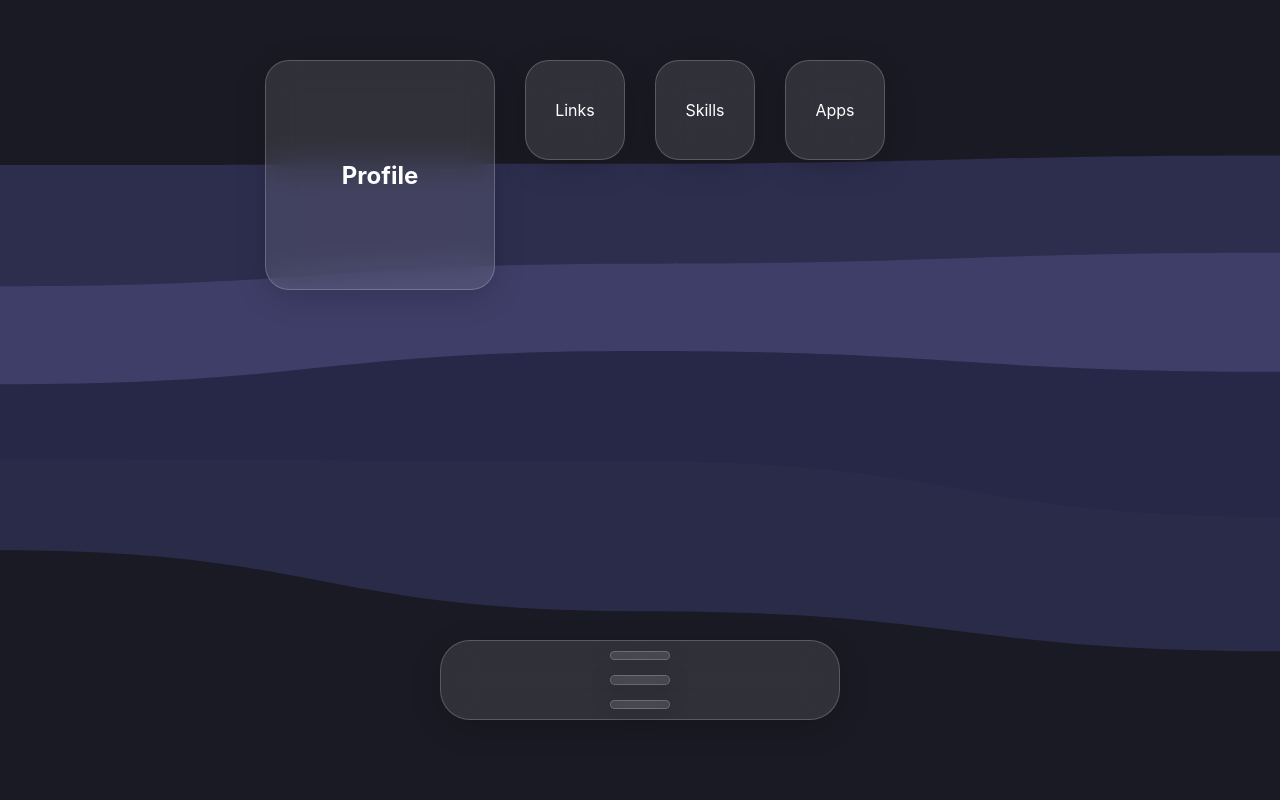
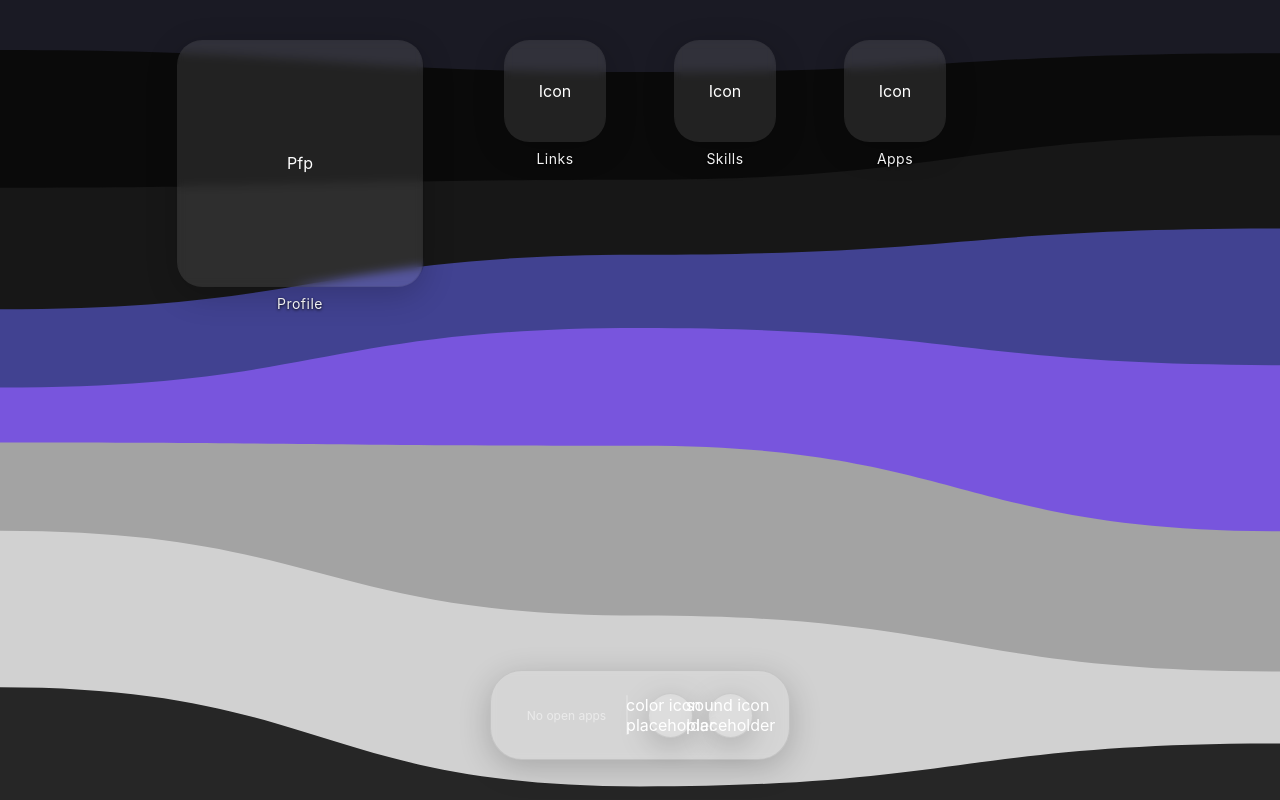
Before and after one commit to ASnailman/devportfolio, a Next.js app: page / in a window 1280 px wide. Built offline with nearby package versions, Linux system fonts and the light colour scheme.

Commit message:
Added main screen with clickable apps

```diff
--- a/src/app/page.js
+++ b/src/app/page.js
@@ -1,37 +1,166 @@
+"use client"; // nextjs files defaults to server, use client executes page on browser
+import { useState, useRef, useEffect } from 'react'; // usestate = memory, useref = html elements, useeffect = background tasks
+import { motion, AnimatePresence } from 'motion/react';
 import Background from '../components/background';
 import styles from './page.module.css';
 
+const APPS_CONFIG = [
+  { id: 'profile', label: 'Profile', isLarge: true },
+  { id: 'links', label: 'Links', isLarge: false },
+  { id: 'skills', label: 'Skills', isLarge: false },
+  { id: 'projects', label: 'Apps', isLarge: false },
+];
+
 export default function Home() {
+  const screenRef = useRef(null);
+  const [isLoading, setIsLoading] = useState(true);
+  const [openWindows, setOpenWindows] = useState([]);
+  const [activeWindow, setActiveWindow] = useState(null);
+
+  // loading timer
+  useEffect(() => {
+    const timer = setTimeout(() => setIsLoading(false), 1000);
+    return () => clearTimeout(timer);
+  }, []);
+
+  // open apps
+  const handleOpenApp = (app) => {
+    if (!openWindows.find((w) => w.id === app.id)) {
+      setOpenWindows([...openWindows, app]);
+    }
+    setActiveWindow(app.id);
+  };
+
+  const handleCloseWindow = (appId, event) => {
+    event.stopPropagation(); // Prevents the click from triggering window drag
+    setOpenWindows(openWindows.filter((w) => w.id !== appId));
+  };
+
+  // Brings a window to the top when you click anywhere on it
+  const handleFocusWindow = (appId) => {
+    setActiveWindow(appId);
+  };
+
+  const gridVariants = {
+    hidden: { opacity: 0 },
+    visible: { opacity: 1, transition: { staggerChildren: 0.15, delayChildren: 0.2 } }
+  };
+
+  const appVariants = {
+    hidden: { y: -100, opacity: 0 },
+    visible: { y: 0, opacity: 1, transition: { type: "spring", stiffness: 300, damping: 20 } }
+  };
+
   return (
-    <main style={{ position: "relative", width: "100vw", height: "100vh", overflow: "hidden" }}>
+    <main ref={screenRef} style={{ position: "relative", width: "100vw", height: "100vh", overflow: "hidden" }}>
       <Background />
 
-      <div className={styles.screenContainer}>
+      <AnimatePresence>
+        {isLoading ? (
+          <motion.div key="loader" className={styles.loaderContainer} exit={{ opacity: 0, scale: 0.9, filter: "blur(10px)" }}>
+            <div className={`${styles.glassEffect} ${styles.loaderLogo}`}>
+               <motion.div className={styles.spinner} animate={{ rotate: 360 }} transition={{ repeat: Infinity, duration: 1, ease: "linear" }} />
+            </div>
+          </motion.div>
+        ) : (
+          <motion.div key="homescreen" className={styles.screenContainer}>
 
-        <div className={styles.widgetGrid}>
+            {/* --- DESKTOP GRID --- */}
+            <motion.div className={styles.widgetGrid} variants={gridVariants} initial="hidden" animate="visible">
+                {APPS_CONFIG.map((app) => (
+                    <motion.div
+                        key={app.id}
+                        className={`${styles.appWrapper} ${app.isLarge ? styles.profileWrapper : ''}`}
+                        variants={appVariants}
 
-            <div className={`${styles.glassEffect} ${styles.profileWidget}`}>
-                <h2>Profile</h2>
-            </div>
-            <div className={`${styles.glassEffect} ${styles.smallWidget}`}>
-                <p>Links</p>
-            </div>
-            <div className={`${styles.glassEffect} ${styles.smallWidget}`}>
-                <p>Skills</p>
-            </div>
-            <div className={`${styles.glassEffect} ${styles.smallWidget}`}>
-                <p>Apps</p>
-            </div>
-        </div>
+                        // NEW: Open the app on click!
+                        onClick={() => handleOpenApp(app)}
 
+                        whileHover={{ scale: 1.05, filter: "brightness(1.15)", transition: { type: "spring", stiffness: 400, damping: 10 } }}
+                        whileTap={{ scale: 0.95 }}
+                    >
+                        <div className={styles.glassEffect}>
+                           <div className={styles.iconPlaceholder}>{app.isLarge ? 'Pfp' : 'Icon'}</div>
+                        </div>
+                        <span className={styles.appLabel}>{app.label}</span>
+                    </motion.div>
+                ))}
+            </motion.div>
 
-        <div className={`${styles.glassEffect} ${styles.dock}`}>
-             <div className={`${styles.glassEffect} ${styles.dockIcon}`}></div>
-             <div className={`${styles.glassEffect} ${styles.dockIcon}`}></div>
-             <div className={`${styles.glassEffect} ${styles.dockIcon}`}></div>
-        </div>
+            {/* --- WINDOW MANAGER --- */}
+            {/* We map through openWindows and render them over the desktop */}
+            {openWindows.map((app) => (
+                <motion.div
+                    key={`window-${app.id}`}
+                    className={`${styles.glassEffect} ${styles.windowContainer}`}
 
-      </div>
+                    // Fluid enter/exit animations
+                    initial={{ opacity: 0, scale: 0.8, y: 50 }}
+                    animate={{ opacity: 1, scale: 1, y: 0 }}
+                    exit={{ opacity: 0, scale: 0.8, y: 50 }}
+                    transition={{ type: "spring", stiffness: 300, damping: 25 }}
+
+                    // Z-Index Management: Active window gets 20, others get 10
+                    style={{ zIndex: activeWindow === app.id ? 20 : 10, position: 'absolute' }}
+
+                    // Bring to front on click
+                    onMouseDown={() => handleFocusWindow(app.id)}
+
+                    // Dragging configuration
+                    drag
+                    dragConstraints={screenRef}
+                    dragElastic={0.1} // Limits how far you can pull it out of bounds
+                    // dragListener={false} means you can't drag by clicking the body
+                >
+                    {/* Window Header (The draggable part) */}
+                    <div className={styles.windowHeader} onPointerDown={(e) => handleFocusWindow(app.id)}>
+                        <div className={styles.windowControls}>
+                            <div className={`${styles.controlDot} ${styles.closeDot}`} onClick={(e) => handleCloseWindow(app.id, e)} />
+                            <div className={`${styles.controlDot} ${styles.minDot}`} />
+                            <div className={`${styles.controlDot} ${styles.maxDot}`} />
+                        </div>
+                        <span className={styles.windowTitle}>{app.label}</span>
+                    </div>
+
+                    {/* Window Content */}
+                    <div className={styles.windowContent}>
+                        <h2>Welcome to {app.label}</h2>
+                        <p>This is the content area. We can inject different components here later based on the app.id!</p>
+                    </div>
+                </motion.div>
+            ))}
+
+            {/* --- UPDATED DOCK --- */}
+            <motion.div
+                className={`${styles.glassEffect} ${styles.dock}`}
+                initial={{ y: 100, opacity: 0 }}
+                animate={{ y: 0, opacity: 1 }}
+                transition={{ type: "spring", stiffness: 200, damping: 20, delay: 0.8 }}
+            >
+                {/* Left Side: Open Apps (Acting as Minimized states) */}
+                {openWindows.length === 0 && <span style={{fontSize: '12px', color: 'rgba(255,255,255,0.5)'}}>No open apps</span>}
+
+                {openWindows.map((app) => (
+                    <div
+                      key={`dock-${app.id}`}
+                      className={`${styles.glassEffect} ${styles.dockIcon}`}
+                      onClick={() => handleFocusWindow(app.id)}
+                    >
+                      <span style={{fontSize: '10px'}}>{app.id}</span>
+                    </div>
+                ))}
+
+                {/* Separator Line */}
+                <div className={styles.dockSeparator} />
+
+                {/* Right Side: Utilities */}
+                <div className={`${styles.glassEffect} ${styles.dockUtility}`}>color icon placeholder</div>
+                <div className={`${styles.glassEffect} ${styles.dockUtility}`}>sound icon placeholder</div>
+            </motion.div>
+
+          </motion.div>
+        )}
+      </AnimatePresence>
     </main>
   );
 }
--- a/src/app/page.module.css
+++ b/src/app/page.module.css
@@ -1,67 +1,237 @@
 /* 1. The Main Screen Container */
 .screenContainer {
   position: relative;
-  z-index: 1; /* Ensures the UI sits on TOP of the wave background */
+  z-index: 1;
   width: 100vw;
   height: 100vh;
   display: flex;
   flex-direction: column;
   justify-content: space-between;
-  padding: 60px; /* Padding from the edges of the screen */
+  padding: 40px 20px; /* Reduced padding on mobile */
 }
 
-/* 2. The Top Widget Area using CSS Grid */
+/* 2. Responsive Widget Grid */
 .widgetGrid {
   display: grid;
-  /* Creates a flexible grid layout similar to an iPad home screen */
-  grid-template-columns: repeat(6, 100px);
-  grid-auto-rows: 100px;
-  gap: 30px;
-  max-width: 1000px;
-  margin: 0 auto; /* Centers the grid */
+  /* Base Mobile Layout: 2 columns, filling the space */
+  grid-template-columns: repeat(2, 1fr);
+  gap: 20px;
+  width: 100%;
+  max-width: 1200px; /* Much wider maximum width for desktop */
+  margin: 0 auto;
 }
 
-/* 3. Reusable Glassmorphism Utility Class */
+/* Tablet Layout (768px and wider) */
+@media (min-width: 768px) {
+  .widgetGrid {
+    grid-template-columns: repeat(4, 120px); /* 4 fixed-size columns */
+    gap: 40px;
+    justify-content: center; /* Centers the grid in the screen */
+  }
+}
+
+/* Desktop Layout (1024px and wider) */
+@media (min-width: 1024px) {
+  .widgetGrid {
+    grid-template-columns: repeat(6, 120px); /* 6 fixed-size columns */
+    gap: 50px;
+  }
+}
+
+.appWrapper {
+  display: flex;
+  flex-direction: column;
+  align-items: center;
+  gap: 8px;
+  cursor: pointer; /* Changed back to pointer from grab */
+}
+
+.profileWrapper {
+  grid-column: span 2;
+}
+
+@media (min-width: 768px) {
+  .profileWrapper {
+    grid-column: span 2;
+    grid-row: span 2;
+  }
+}
+
+/* 4. The Glass Box Elements */
 .glassEffect {
-  background: rgba(255, 255, 255, 0.1); /* Transparent white */
-  backdrop-filter: blur(16px);          /* The frosted glass blur */
-  -webkit-backdrop-filter: blur(16px);  /* For Safari compatibility */
-  border: 1px solid rgba(255, 255, 255, 0.2); /* Soft highlight edge */
-  box-shadow: 0 8px 32px 0 rgba(0, 0, 0, 0.15); /* Soft drop shadow */
-  border-radius: 24px;                  /* Apple-style squircle corners */
-  color: white;
+  background: rgba(255, 255, 255, 0.1);
+  backdrop-filter: blur(5px);
+  /* -webkit-backdrop-filter: blur(16px); */
+  border: 1px solid rgba(43, 43, 43, 0.1);
+  box-shadow: 0 8px 32px 0 rgba(0, 0, 0, 0.20);
+  border-radius: 25px;
   display: flex;
   align-items: center;
   justify-content: center;
-  flex-direction: column;
+  width: 85%;
+  aspect-ratio: 1 / 1; /* Forces the boxes to always be perfect squares */
 }
 
-/* Specific Sizes for your sketched widgets */
-.profileWidget {
-  grid-column: span 2; /* Takes up 2 columns */
-  grid-row: span 2;    /* Takes up 2 rows */
+/* 5. Labels and Placeholders */
+.appLabel {
+  font-size: 14px;
+  font-weight: 400;
+  color: white;
+  text-shadow: 0 1px 3px rgba(0,0,0,1); /* Adds a shadow so text is readable over the bright waves */
+  letter-spacing: 0.5px;
 }
 
-.smallWidget {
-  grid-column: span 1;
-  grid-row: span 1;
-}
+/* .iconPlaceholder {
+  width: 40%;
+  height: 40%;
+  border: 2px dashed rgba(255, 255, 255, 0.5);
+  border-radius: 12px;
+  display: flex;
+  align-items: center;
+  justify-content: center;
+  font-size: 12px;
+  color: rgba(255, 255, 255, 0.7);
+} */
 
-/* 4. The Bottom Dock */
+/* --- 6. THE DOCK UPDATES --- */
 .dock {
   width: max-content;
-  min-width: 400px;
-  height: 80px;
-  margin: 0 auto 20px auto; /* Centers horizontally, adds bottom margin */
-  padding: 10px 20px;
+  min-width: 300px;
+  height: 90px;
+  margin: 0 auto;
+  padding: 15px 20px;
   display: flex;
   gap: 15px;
   align-items: center;
-  border-radius: 30px; /* More rounded than widgets */
+  border-radius: 32px;
 }
 
+/* Open App Icons in the Dock */
 .dockIcon {
   width: 60px;
   height: 60px;
+  border-radius: 14px;
+  cursor: pointer;
+  transition: transform 0.2s;
+}
+
+.dockIcon:hover {
+  transform: scale(1.1) translateY(-5px);
+}
+
+/* The vertical separator line in the Dock */
+.dockSeparator {
+  width: 2px;
+  height: 40px;
+  background: rgba(255, 255, 255, 0.2);
+  border-radius: 2px;
+  margin: 0 5px;
+}
+
+/* Utility Circles (Color/Sound) */
+.dockUtility {
+  width: 45px;
+  height: 45px;
+  border-radius: 50%;
+  cursor: pointer;
+  display: flex;
+  justify-content: center;
+  align-items: center;
+  transition: background 0.2s;
+}
+
+.dockUtility:hover {
+  background: rgba(255, 255, 255, 0.2);
+}
+
+/* 7. Loading Screen */
+.loaderContainer {
+  position: absolute;
+  top: 0;
+  left: 0;
+  width: 100%;
+  height: 100%;
+  display: flex;
+  justify-content: center;
+  align-items: center;
+  z-index: 50; /* Sits on top of everything */
+}
+
+.loaderLogo {
+  width: 80px;
+  height: 80px;
+  border-radius: 24px;
+}
+
+/* A simple CSS spinner */
+.spinner {
+  width: 30px;
+  height: 30px;
+  border: 3px solid rgba(255, 255, 255, 0.3);
+  border-top-color: white;
+  border-radius: 50%;
+}
+
+/* --- 8. WINDOW STYLES --- */
+.windowContainer {
+  position: absolute;
+  top: 15%;
+  left: 20%;
+  width: 60vw;
+  max-width: 800px;
+  height: 60vh;
+  display: flex;
+  flex-direction: column;
   border-radius: 16px;
+  overflow: hidden; /* Keeps the content inside the rounded corners */
+  box-shadow: 0 30px 60px rgba(0, 0, 0, 0.4); /* Deep drop shadow for depth */
 }
+
+/* The grab-able top bar */
+.windowHeader {
+  height: 40px;
+  background: rgba(255, 255, 255, 0.1);
+  border-bottom: 1px solid rgba(255, 255, 255, 0.1);
+  display: flex;
+  align-items: center;
+  justify-content: center; /* Centers the title */
+  position: relative;
+  cursor: grab;
+}
+
+.windowHeader:active {
+  cursor: grabbing;
+}
+
+.windowTitle {
+  font-size: 14px;
+  font-weight: 600;
+  color: white;
+  letter-spacing: 0.5px;
+}
+
+/* The Mac-style control dots */
+.windowControls {
+  position: absolute;
+  left: 15px;
+  display: flex;
+  gap: 8px;
+}
+
+.controlDot {
+  width: 12px;
+  height: 12px;
+  border-radius: 50%;
+  cursor: pointer;
+}
+.closeDot { background-color: #ff5f56; }
+.minDot { background-color: #ffbd2e; }
+.maxDot { background-color: #27c93f; }
+
+.windowContent {
+  flex: 1;
+  padding: 20px;
+  background: rgba(0, 0, 0, 0.2); /* Slightly darker than the header */
+  color: white;
+  overflow-y: auto; /* Allows scrolling inside the window */
+}
--- a/src/components/background.js
+++ b/src/components/background.js
@@ -8,9 +8,24 @@ import styles from "./background.module.css";
 //     '#3b8df0', '#5e6fc8', '#303096'
 // ];
 
+// const colors = [
+//     '#111827', // Neutral Black Background
+//     '#1f2937', // Section Background
+//     '#10b981', // Emerald Accent
+//     '#34d399', // Bright Mint (Call to action)
+//     '#9ca3af', // Muted Gray Text
+//     '#f9fafb4c', // Off-white Text
+//     '#374151'  // subtle UI Divider
+// ];
+
 const colors = [
-    '#1a1a24','#2d2d4e','#6262a151','#272747',
-    '#292b49','#1a1a24','#1a1a24',
+    '#0a0a0a', // True Dark Background
+    '#171717', // Secondary Background
+    '#6365f18f', // Indigo Accent
+    '#8a5cf6c0', // Violet Highlight
+    '#a3a3a3', // Muted Text
+    '#ffffff80', // Pure White Text
+    '#262626'  // Dark Border
 ];
 
 // Bezier Math Logic
```
